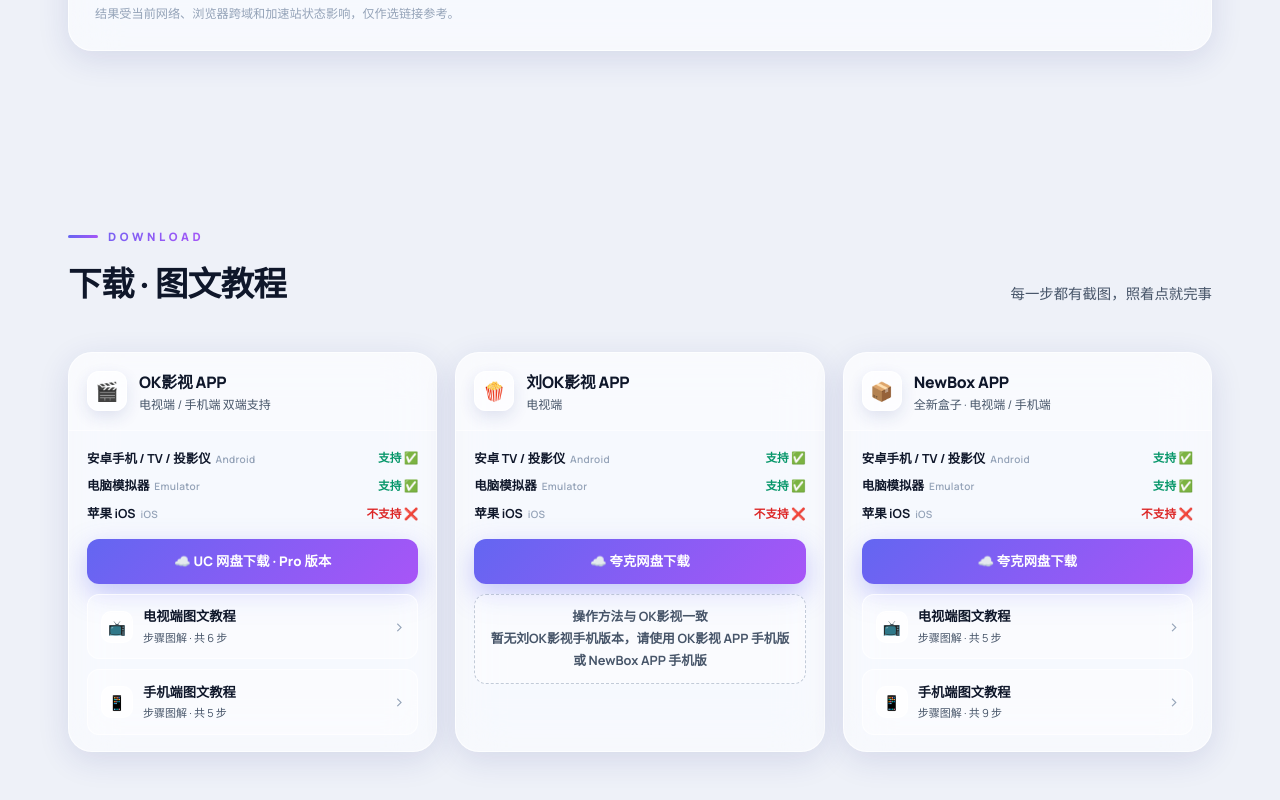
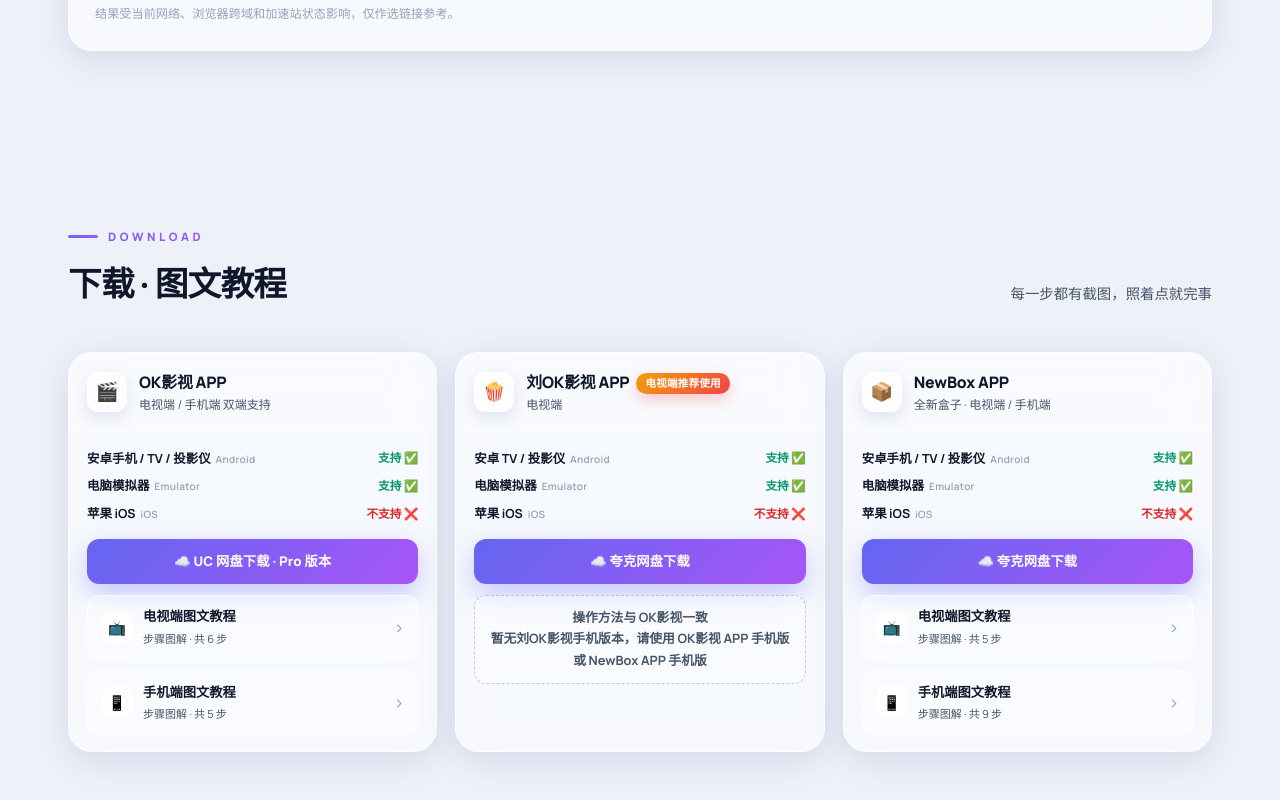
Before and after one commit to EchoIuSion/EchoIuSion.github.io, a plain HTML site: page index.html in a window 1280 px wide. Shown: the part 3061-3861 px from the top of the page. Drawn offline with Linux system fonts and the light colour scheme.

Commit message:
刘OK影视 APP 卡片标题增加「电视端推荐使用」标识

```diff
--- a/index.html
+++ b/index.html
@@ -309,6 +309,14 @@ body::before {
 }
 .app-card-header h3 { font-size: 0.99rem; font-weight: 800; color: var(--t1); letter-spacing: -0.01em; }
 .app-card-header .sub { font-size: 0.75rem; color: var(--t2); margin-top: 2px; line-height: 1.4; }
+.app-badge {
+  display: inline-block; vertical-align: middle;
+  margin-left: 7px; padding: 2px 9px; border-radius: 999px;
+  font-size: 0.66rem; font-weight: 800; letter-spacing: 0.02em;
+  color: #fff; white-space: nowrap;
+  background: linear-gradient(135deg, #f59e0b, #ef4444);
+  box-shadow: 0 6px 16px rgba(239, 68, 68, 0.28);
+}
 .app-card-body { padding: 16px 18px; display: flex; flex-direction: column; gap: 10px; flex: 1; }
 .app-cta {
   display: flex; align-items: center; justify-content: center; gap: 8px;
@@ -882,7 +890,7 @@ a, button, .source-link, .guide-cta-card, .app-cta, .btn {
         <div class="app-card-header">
           <div class="app-icon">🍿</div>
           <div>
-            <h3>刘OK影视 APP</h3>
+            <h3>刘OK影视 APP<span class="app-badge">电视端推荐使用</span></h3>
             <div class="sub">电视端</div>
           </div>
         </div>
```
